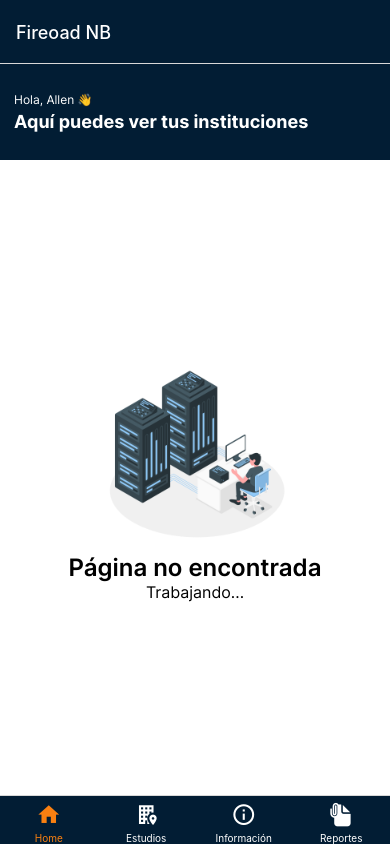
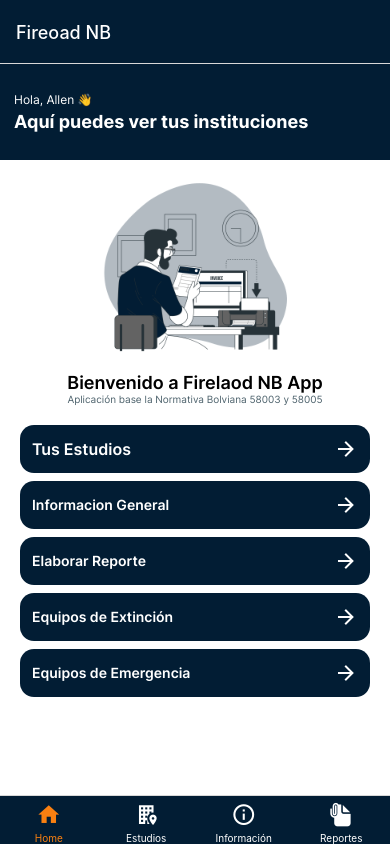
Before and after one commit to AFrozst/Fireload-NB-App, a React Native app: screen /Home in a window 390 px wide. Built offline with nearby package versions, Linux system fonts and the light colour scheme.

Commit message:
Add banner and ilustration for Home Screen

```diff
--- /dev/null
+++ b/components/common/BannerImage.js
@@ -0,0 +1,39 @@
+import React from "react";
+import { View, Text, StyleSheet, Image } from "react-native";
+import { COLORS, SIZES, FONTS } from "../../constants";
+
+const BannerImage = ({ image, title, subtitle }) => {
+  return (
+    <View style={styles.container}>
+      <Image source={image} style={styles.image} />
+      <Text style={styles.title}>{title}</Text>
+      <Text style={styles.subtitle}>{subtitle}</Text>
+    </View>
+  );
+};
+
+const styles = StyleSheet.create({
+  container: {
+    flex: 1,
+    backgroundColor: COLORS.white,
+    alignItems: "center",
+    justifyContent: "center",
+  },
+  image: {
+    width: 200,
+    height: 200,
+    //borderRadius: 100,
+  },
+  title: {
+    fontFamily: FONTS.InterSemiBold,
+    color: COLORS.black,
+    fontSize: SIZES.large,
+  },
+  subtitle: {
+    fontFamily: FONTS.InterRegular,
+    color: COLORS.textGray,
+    fontSize: SIZES.small - 2,
+  },
+});
+
+export default BannerImage;
--- a/components/common/Button.js
+++ b/components/common/Button.js
@@ -1,6 +1,7 @@
 import React from "react";
 import { TouchableOpacity, Text, StyleSheet, Image } from "react-native";
 import { COLORS, SIZES, FONTS, SHADOWS } from "../../constants";
+import { MaterialCommunityIcons } from "@expo/vector-icons";
 
 export const CircleButton = ({ imgUrl, handlePress, ...props }) => {
   return (
@@ -60,6 +61,48 @@ export const RectButton = ({
   );
 };
 
+export const RectButtonArrow = ({
+  title,
+  minWidth,
+  fontSize,
+  handlePress,
+  ...props
+}) => {
+  return (
+    <TouchableOpacity
+      style={{
+        backgroundColor: COLORS.primary,
+        width: "100%",
+        padding: SIZES.small,
+        borderRadius: SIZES.font,
+        flexDirection: "row",
+        alignItems: "center",
+        justifyContent: "space-between",
+        marginBottom: SIZES.base,
+        ...props,
+      }}
+      onPress={handlePress}
+    >
+      <Text
+        style={{
+          color: COLORS.white,
+          fontSize: fontSize,
+          textAlign: "center",
+          fontFamily: FONTS.InterSemiBold,
+        }}
+      >
+        {title}
+      </Text>
+      <MaterialCommunityIcons
+        name="arrow-right"
+        size={24}
+        color={COLORS.white}
+        style={{ marginLeft: SIZES.small }}
+      />
+    </TouchableOpacity>
+  );
+};
+
 const styles = StyleSheet.create({
   RecButton: {
     backgroundColor: COLORS.primary,
--- a/components/index.js
+++ b/components/index.js
@@ -1,9 +1,10 @@
 import FocusedStatusBar from "./common/FocusedStatusBar";
-import { RectButton, CircleButton } from "./common/Button";
+import { RectButton, CircleButton, RectButtonArrow } from "./common/Button";
 import HomeHeader from "./common/HomeHeader";
 import Loading from "./common/Loading";
 import NotFound from "./common/NotFound";
 import { TitleItem, IconLabelItem } from "./common/SubInfo";
+import BannerImage from "./common/BannerImage";
 import DetailHeader from "./institutions/DetailHeader";
 import InstitutionsList from "./institutions/InstitutionsList";
 import DetailsDesc from "./institutions/DetailsDesc";
@@ -14,11 +15,13 @@ export {
   FocusedStatusBar,
   RectButton,
   CircleButton,
+  RectButtonArrow,
   HomeHeader,
   Loading,
   NotFound,
   TitleItem,
   IconLabelItem,
+  BannerImage,
   DetailHeader,
   InstitutionsList,
   DetailsDesc,
--- a/constants/assets.js
+++ b/constants/assets.js
@@ -3,10 +3,12 @@ import left from "../assets/icons/left.png";
 import building from "../assets/images/building2.png";
 import place from "../assets/images/place.png";
 import notfound from "../assets/images/Server-amico.png";
+import invoice from "../assets/images/Invoice-image.png";
 
 export default {
   left,
   building,
   place,
   notfound,
+  invoice,
 };
--- a/screens/Home.js
+++ b/screens/Home.js
@@ -1,16 +1,12 @@
 import React from "react";
-import {
-  View,
-  Text,
-  SafeAreaView,
-  StyleSheet,
-} from "react-native";
+import { View, Text, SafeAreaView, StyleSheet, ScrollView } from "react-native";
 import {
   FocusedStatusBar,
   HomeHeader,
-  NotFound,
+  BannerImage,
+  RectButtonArrow,
 } from "../components";
-import { COLORS } from "../constants";
+import { COLORS, assets } from "../constants";
 
 const Home = ({ navigation }) => {
   return (
@@ -19,8 +15,39 @@ const Home = ({ navigation }) => {
         barStyle="light-content"
         backgroundColor={COLORS.primary}
       />
-      <HomeHeader />
-      <NotFound />
+
+      <ScrollView style={{ flex: 1 }} showsVerticalScrollIndicator={false}>
+        <HomeHeader />
+        <BannerImage
+          image={assets.invoice}
+          title="Bienvenido a Firelaod NB App"
+          subtitle="Aplicación base la Normativa Bolviana 58003 y 58005"
+        />
+        <View style={styles.containerButtons}>
+          <RectButtonArrow
+            title="Tus Estudios"
+            minWidth={100}
+            fontSize={16}
+            handlePress={() => navigation.navigate("Institutions")}
+          />
+          <RectButtonArrow
+            title="Informacion General"
+            handlePress={() => navigation.navigate("Information")}
+          />
+          <RectButtonArrow
+            title="Elaborar Reporte"
+            handlePress={() => navigation.navigate("Reports")}
+          />
+          <RectButtonArrow
+            title="Equipos de Extinción"
+            handlePress={() => console.log("Sectores de Incendio")}
+          />
+          <RectButtonArrow
+            title="Equipos de Emergencia"
+            handlePress={() => console.log("Sectores de Incendio")}
+          />
+        </View>
+      </ScrollView>
     </SafeAreaView>
   );
 };
@@ -29,25 +56,12 @@ const styles = StyleSheet.create({
   container: {
     flex: 1,
   },
-  titleText: {
-    color: COLORS.black,
-    fontSize: 35,
-    fontWeight: "bold",
-    textAlign: "center",
+  containerButtons: {
+    flex: 1,
+    justifyContent: "center",
+    alignItems: "center",
     marginTop: 20,
-  },
-  buttom: {
-    backgroundColor: "#021D34",
-    padding: 10,
-    marginTop: 20,
-    width: "50%",
-    alignSelf: "center",
-    borderRadius: 10,
-  },
-  subtitleText: {
-    fontSize: 15,
-    textAlign: "center",
-    color: COLORS.white,
+    marginHorizontal: 20,
   },
 });
 
```
Also changed, not shown: assets/images/Invoice-image.png (added).
